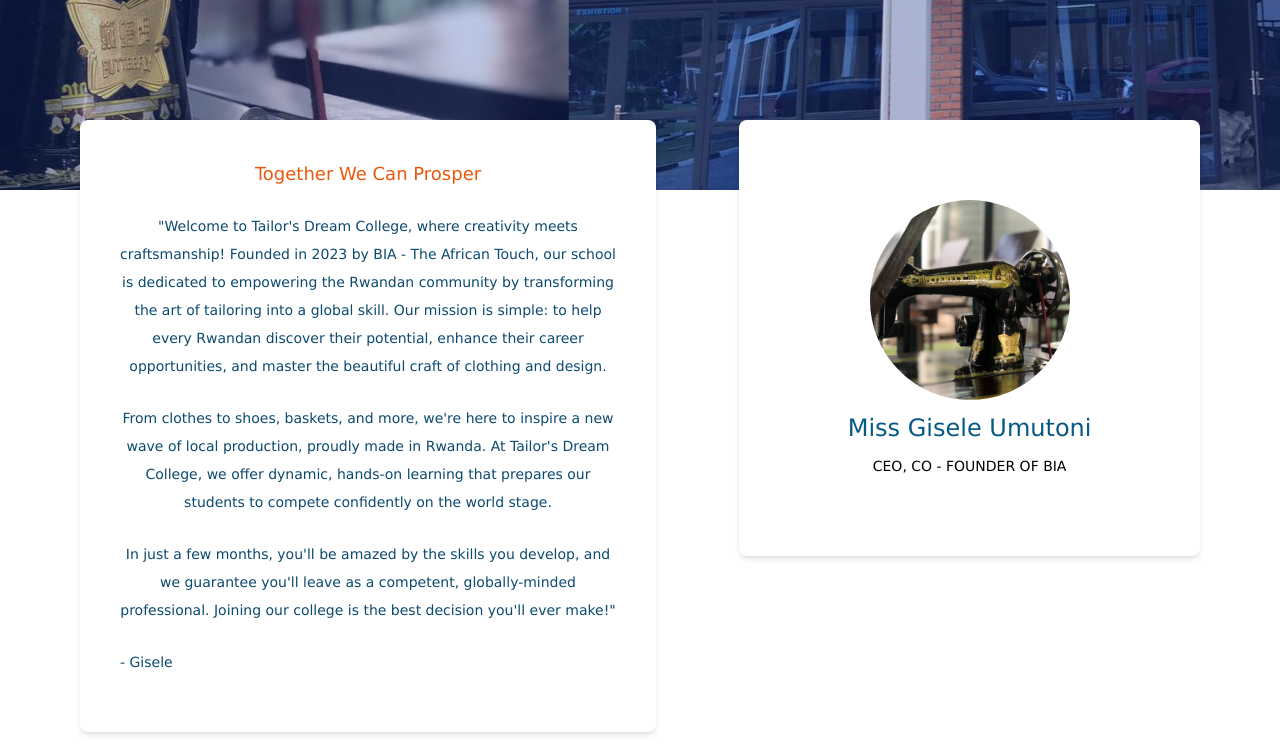
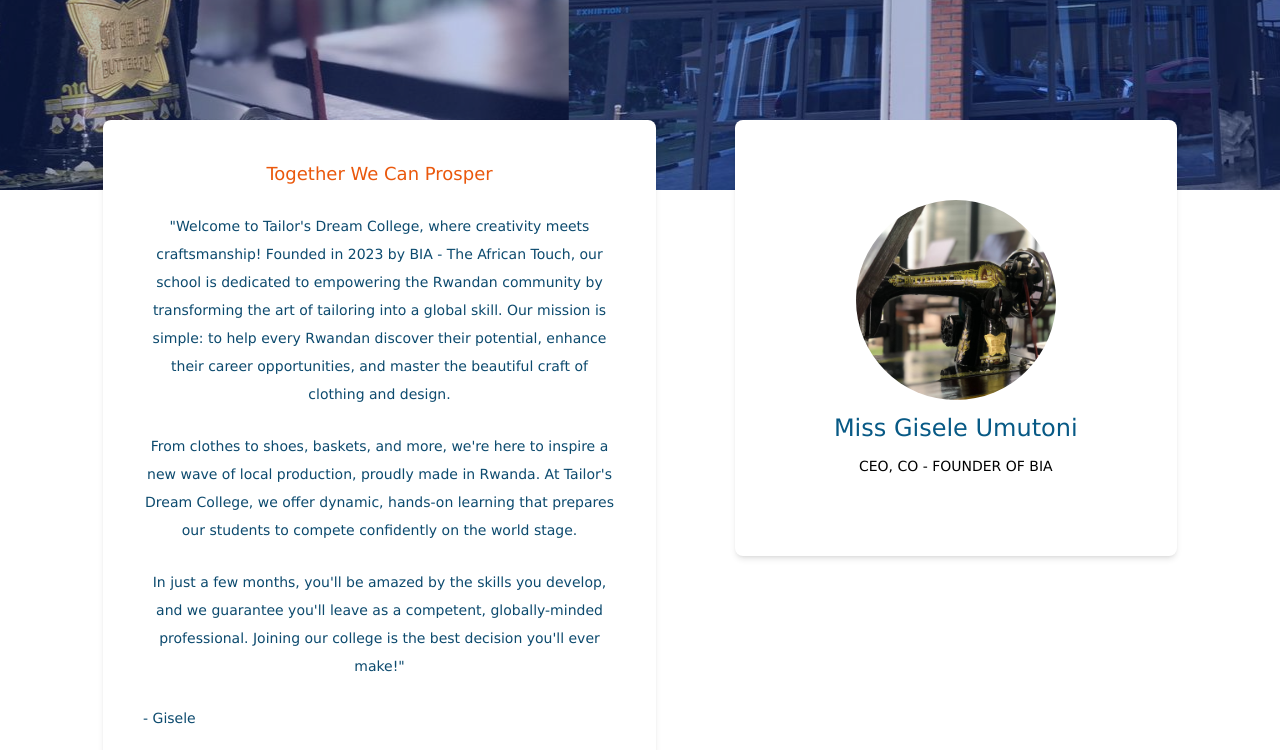
Before and after one commit to bhuter/tailors, a Next.js app: page / in a window 1280 px wide. Shown: the part 560-1310 px from the top of the page. Built offline with nearby package versions, Linux system fonts and the light colour scheme.

Commit message:
Some Styles Change

```diff
--- a/app/pages/College.tsx
+++ b/app/pages/College.tsx
@@ -11,7 +11,7 @@ export default function College() {
     <div className="slideshow">
       <SlideShow />
     </div>
-    <div className="relative z-40 mx-auto">
+    <div className="relative z-40 w-[96%] mx-auto">
         <About />
     </div>
     <div className="my-5">
```
